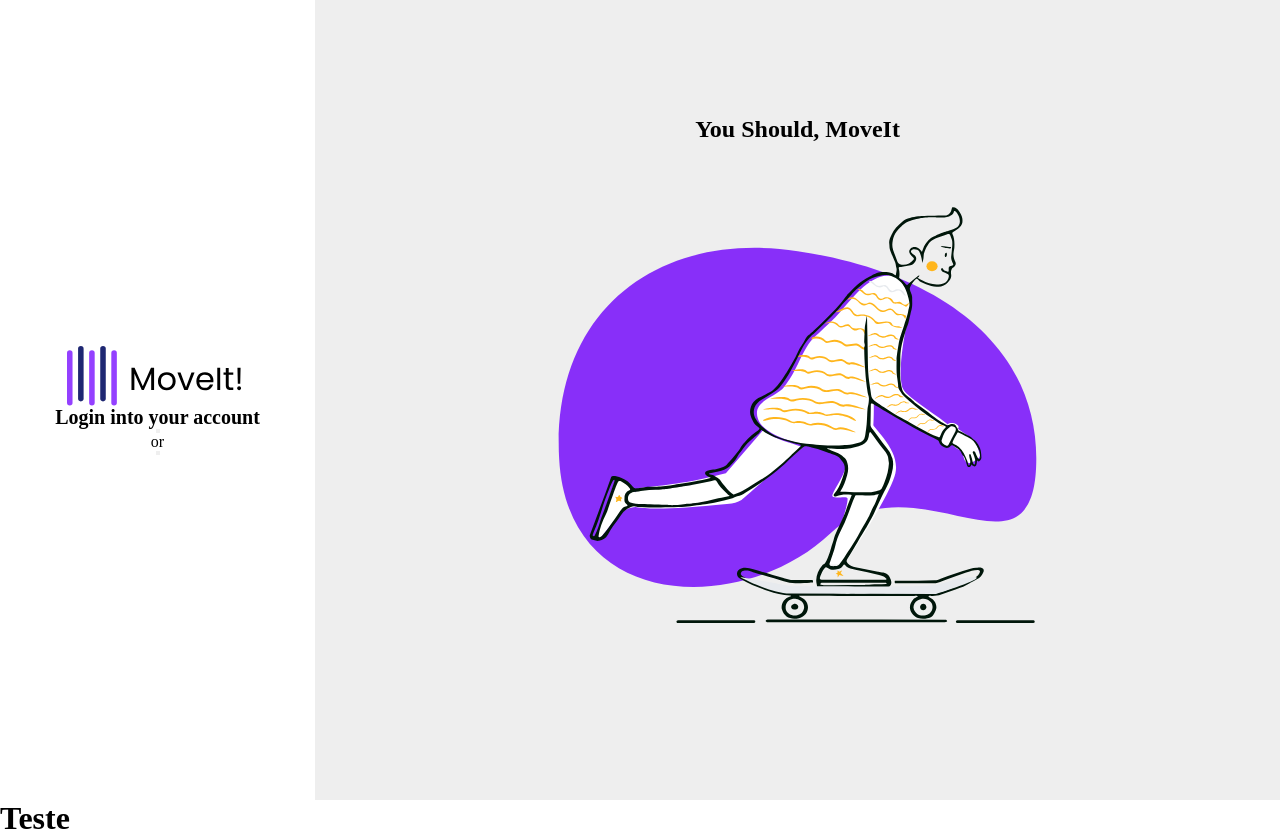
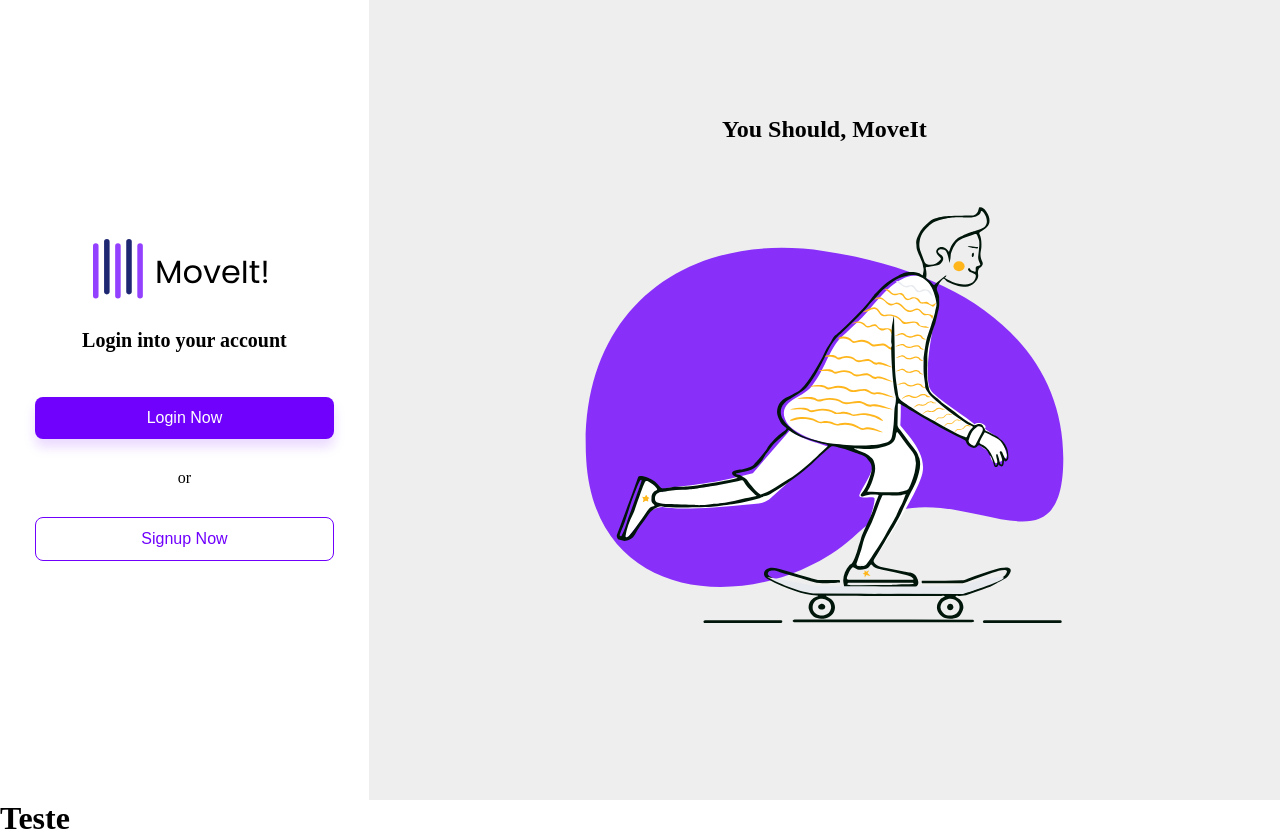
Before and after one commit to Leo-Slv/MoveIt-angular-app, an Angular app: page /login in a window 1280 px wide. Built offline with nearby package versions, Linux system fonts and the light colour scheme.

Commit message:
Alterações de espaçamento entre os elementos da tela de login

```diff
--- a/src/app/components/default-login-layout/default-login-layout.component.css
+++ b/src/app/components/default-login-layout/default-login-layout.component.css
@@ -24,9 +24,45 @@
 
 .form-section{
   flex-grow: 0.3;
+  padding: 0 35px;
 }
 
 .form-section h2 {
   font-size: 20px;
   font-weight: bold;
+  margin-bottom: 45px;
 }
+
+.form-section img {
+  margin-bottom: 30px;
+}
+
+button{
+  width:100%;
+  border-radius:8px;
+  font-size: 16px;
+  font-weight: 500;
+  border: none;
+  background: transparent;
+  padding: 12px 24px;
+}
+
+button.btn-primary{
+  background-color: var(--primary-color);
+  color: white;
+  box-shadow:0px 8px 12px rgba(148.23004603385925, 64.33935597538948, 255, 0.20000000298023224);
+}
+
+button.btn-secondary{
+  border: 1px solid var(--primary-color);
+  color: var(--primary-color);
+}
+
+.btn-wrapper{
+  display: flex;
+  flex-direction: column;
+  align-items: center;
+  justify-content: center;
+  width: 100%;
+  gap:30px;
+}
--- a/src/app/components/default-login-layout/default-login-layout.component.html
+++ b/src/app/components/default-login-layout/default-login-layout.component.html
@@ -1,12 +1,14 @@
 <main>
   <section class="form-section">
     <img src="/svg/logo.svg"/>
-    <h2>{{title}}</h2>
-    <button></button>
-    <div>
-      <span>or</span>
-    </div>
-    <button></button>
+    <h2>{{ title }}</h2>
+    <div class="btn-wrapper">
+      <button class="btn-primary">{{ primaryBtnText }}</button>
+      <div>
+        <span>or</span>
+      </div>
+      <button class="btn-secondary">{{ secondaryBtnText }}</button>
+  </div>
   </section>
   <section class="main-section">
     <h1>You Should, MoveIt</h1>
--- a/src/app/components/default-login-layout/default-login-layout.component.ts
+++ b/src/app/components/default-login-layout/default-login-layout.component.ts
@@ -8,4 +8,6 @@
 })
 export class DefaultLoginLayoutComponent {
   @Input() title: string = "";
+  @Input() primaryBtnText: string = "";
+  @Input() secondaryBtnText: string = "";
 }
--- a/src/app/pages/login/login.component.html
+++ b/src/app/pages/login/login.component.html
@@ -1,3 +1,6 @@
 <app-default-login-layout
-title="Login into your account">
+  title="Login into your account"
+  primaryBtnText="Login Now"
+  secondaryBtnText="Signup Now"
+  >
 </app-default-login-layout>
```
